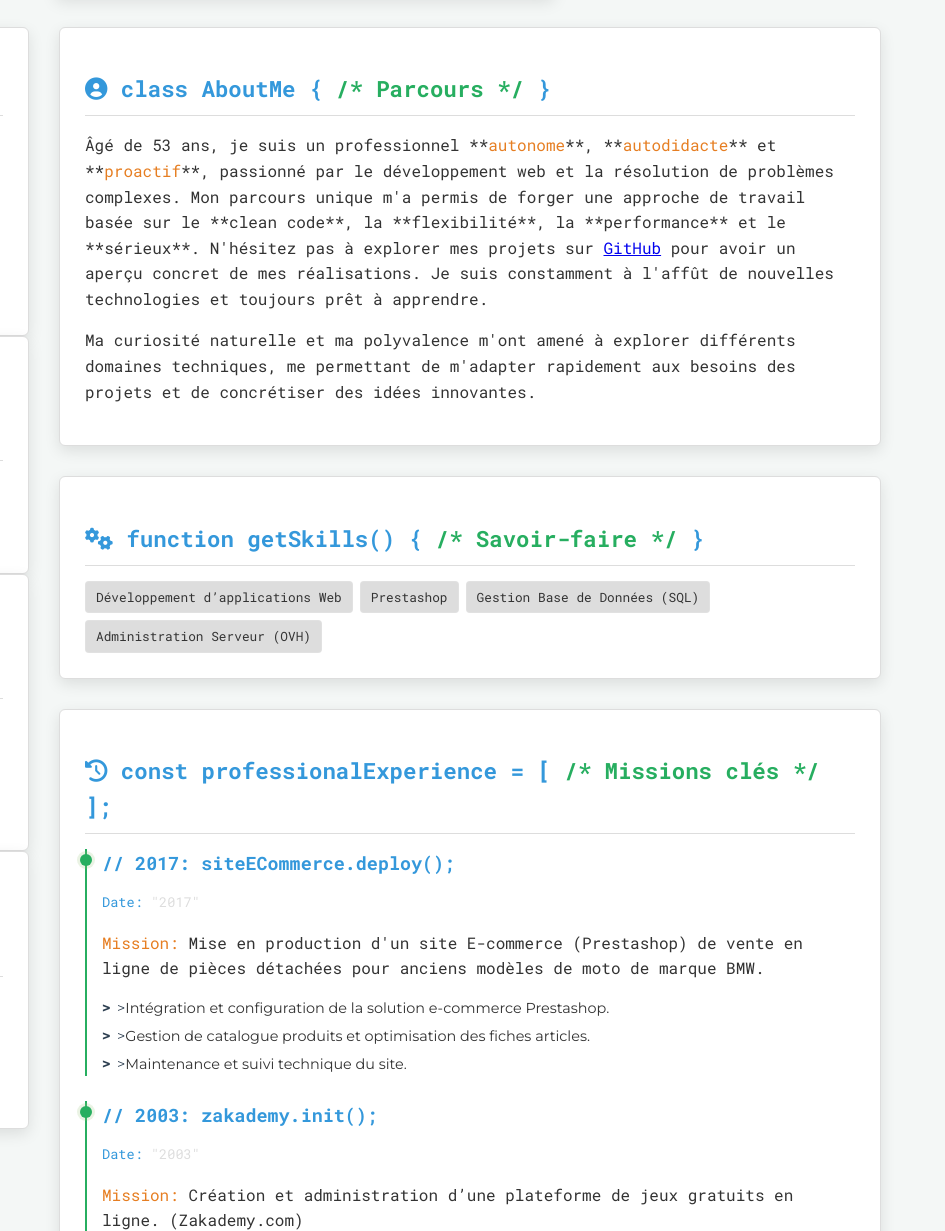
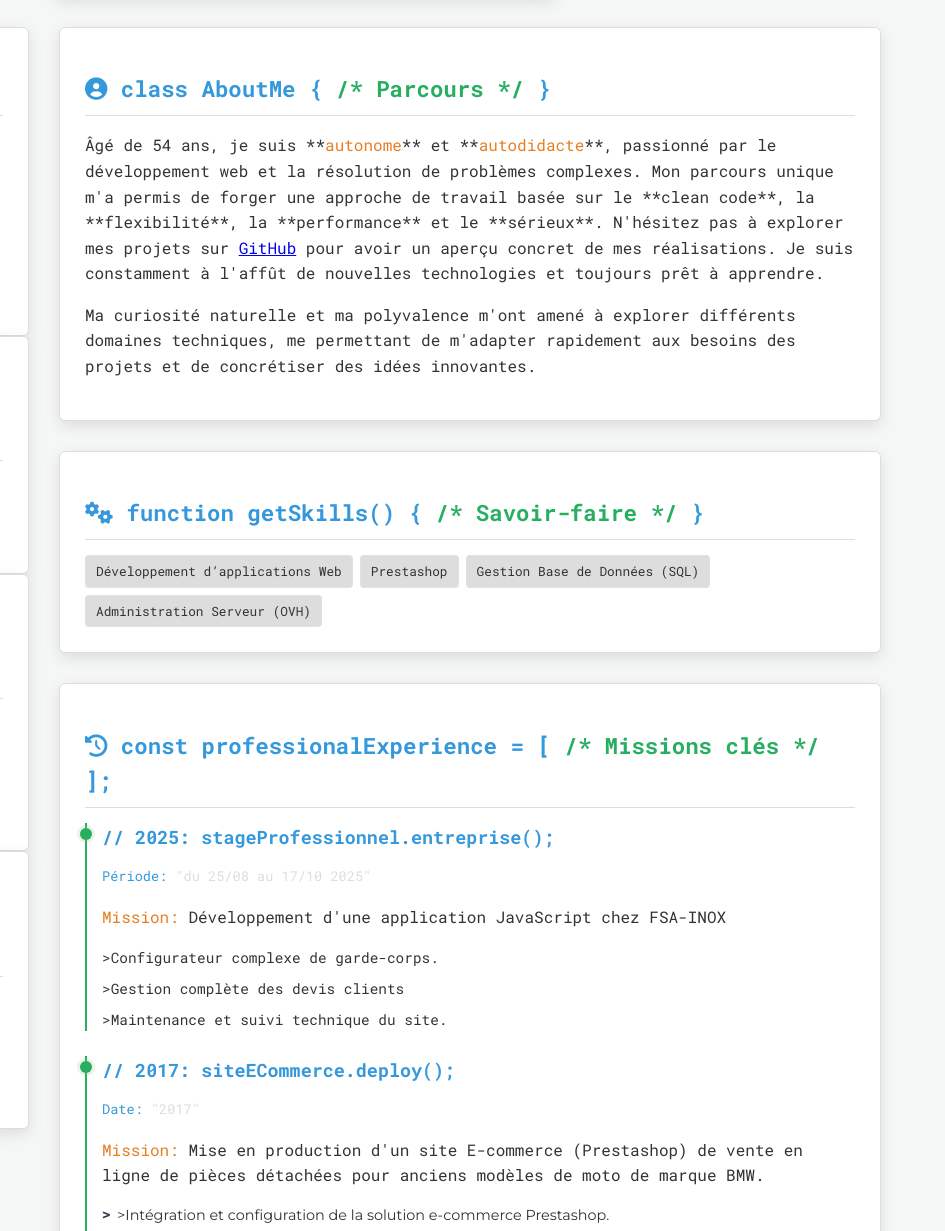
Before and after one commit to CodevSpiegel/Mon-CV, a plain HTML site: page index.html in a window 1280 px wide. Shown: the part 366-1597 px from the top of the page, 335-1280 px from the left. Drawn offline with Linux system fonts and the light colour scheme.

Commit message:
Maj Stage en entreprise

```diff
--- a/index.html
+++ b/index.html
@@ -72,7 +72,8 @@
             <div class="card fade-in" id="about-card">
                 <h2><i class="fas fa-user-circle"></i> class AboutMe {<span style="color: var(--tertiary-accent);"> /* Parcours */</span> }</h2>
                 <p>
-                    Âgé de 53 ans, je suis un professionnel **<span style="color: var(--warning-color);">autonome</span>**, **<span style="color: var(--warning-color);">autodidacte</span>** et **<span style="color: var(--warning-color);">proactif</span>**, passionné par le développement web et la résolution de problèmes complexes. Mon parcours unique m'a permis de forger une approche de travail basée sur le **clean code**, la **flexibilité**, la **performance** et le **sérieux**. N'hésitez pas à explorer mes projets sur <a href="https://github.com/CodevSpiegel" target="_blank">GitHub</a> pour avoir un aperçu concret de mes réalisations. Je suis constamment à l'affût de nouvelles technologies et toujours prêt à apprendre.
+                    Âgé de 54 ans, je suis **<span style="color: var(--warning-color);">autonome</span>** et **<span style="color: var(--warning-color);">autodidacte</span>**, passionné par le développement web et la résolution de problèmes complexes.
+                    Mon parcours unique m'a permis de forger une approche de travail basée sur le **clean code**, la **flexibilité**, la **performance** et le **sérieux**. N'hésitez pas à explorer mes projets sur <a href="https://github.com/CodevSpiegel" target="_blank">GitHub</a> pour avoir un aperçu concret de mes réalisations. Je suis constamment à l'affût de nouvelles technologies et toujours prêt à apprendre.
                 </p>
                 <p>
                     Ma curiosité naturelle et ma polyvalence m'ont amené à explorer différents domaines techniques, me permettant de m'adapter rapidement aux besoins des projets et de concrétiser des idées innovantes.
@@ -91,6 +92,16 @@
 
             <div class="card fade-in" id="experience-card">
                 <h2><i class="fas fa-history"></i> const professionalExperience = [<span style="color: var(--tertiary-accent);"> /* Missions clés */</span> ];</h2>
+                <div class="education-item">
+                    <h3>// 2025: stageProfessionnel.entreprise();</h3>
+                    <p class="date"><span style="color: var(--primary-accent);">Période:</span> "du 25/08 au 17/10 2025"</p>
+                    <p><span style="color: var(--warning-color);">Mission:</span> Développement d'une application JavaScript chez FSA-INOX</p>
+                    <ul>
+                        <li><span style="color: var(--secondary-accent);">&gt;</span> Configurateur complexe de garde-corps.</li>
+                        <li><span style="color: var(--secondary-accent);">&gt;</span> Gestion complète des devis clients</li>
+                        <li><span style="color: var(--secondary-accent);">&gt;</span> Maintenance et suivi technique du site.</li>
+                    </ul>
+                </div>
                 <div class="experience-item">
                     <h3>// 2017: siteECommerce.deploy();</h3>
                     <p class="date"><span style="color: var(--primary-accent);">Date:</span> "2017"</p>
```
